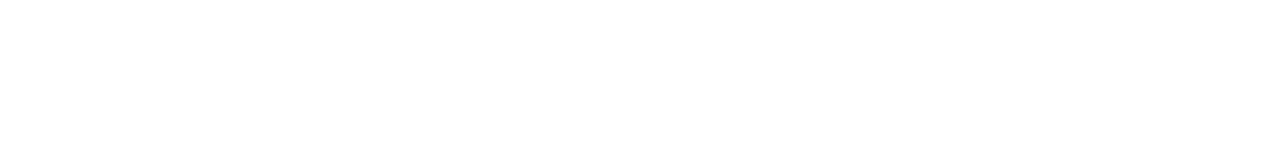
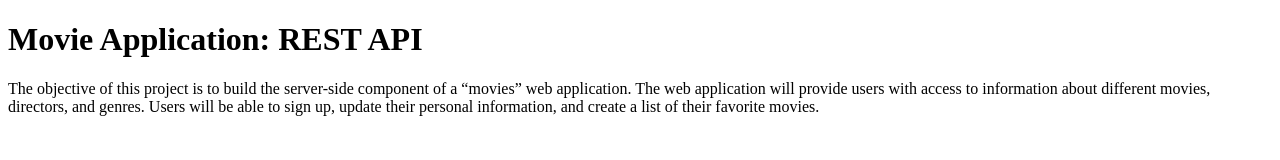
Before and after one commit to janeweggenmann/cinemAPI, a website: page index.html in a window 1280 px wide. Drawn offline with Linux system fonts and the light colour scheme.

Commit message:
Update index.html

```diff
--- a/index.html
+++ b/index.html
@@ -6,5 +6,8 @@
     <title>Movie API</title>
   </head>
 
-  <body></body>
+  <body>
+    <h1>Movie Application: REST API</h1>
+    <p>The objective of this project is to build the server-side component of a “movies” web application. The web application will provide users with access to information about different movies, directors, and genres. Users will be able to sign up, update their personal information, and create a list of their favorite movies.
+  </body>
 </html>
```
